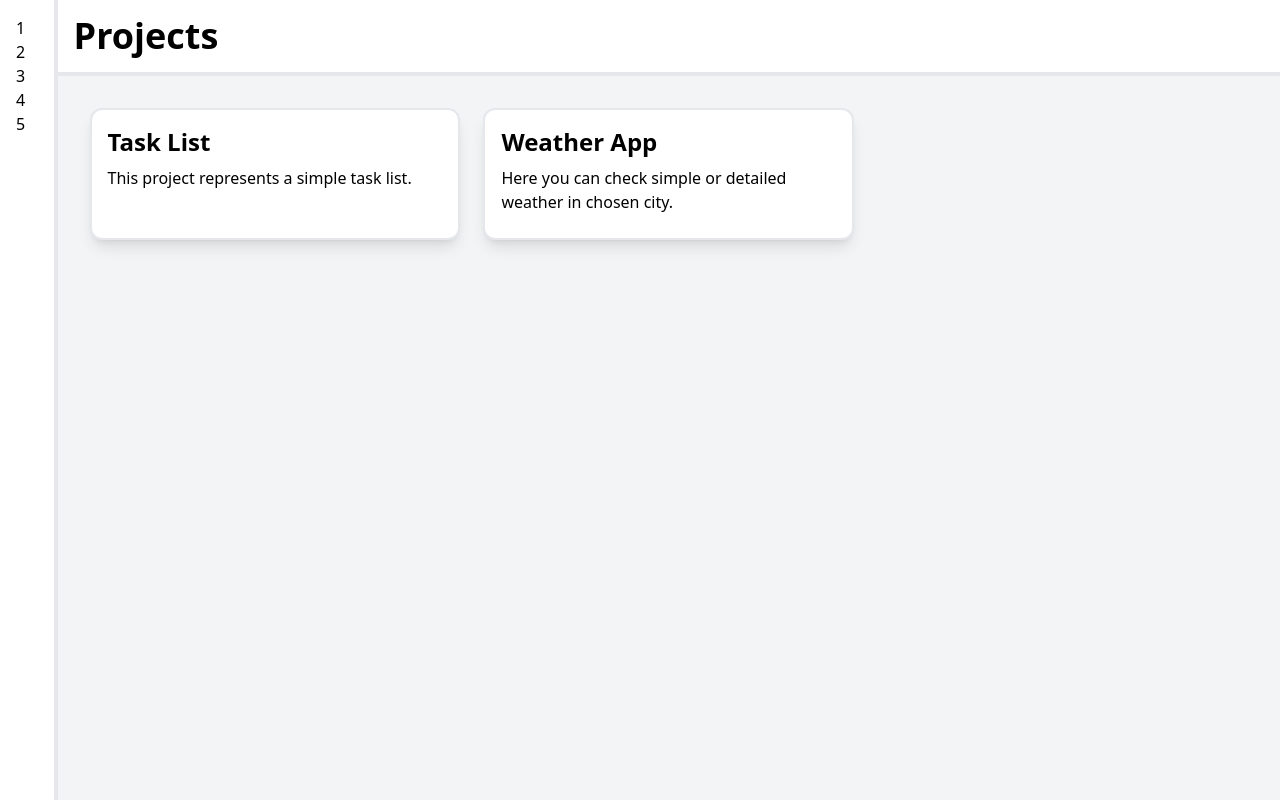
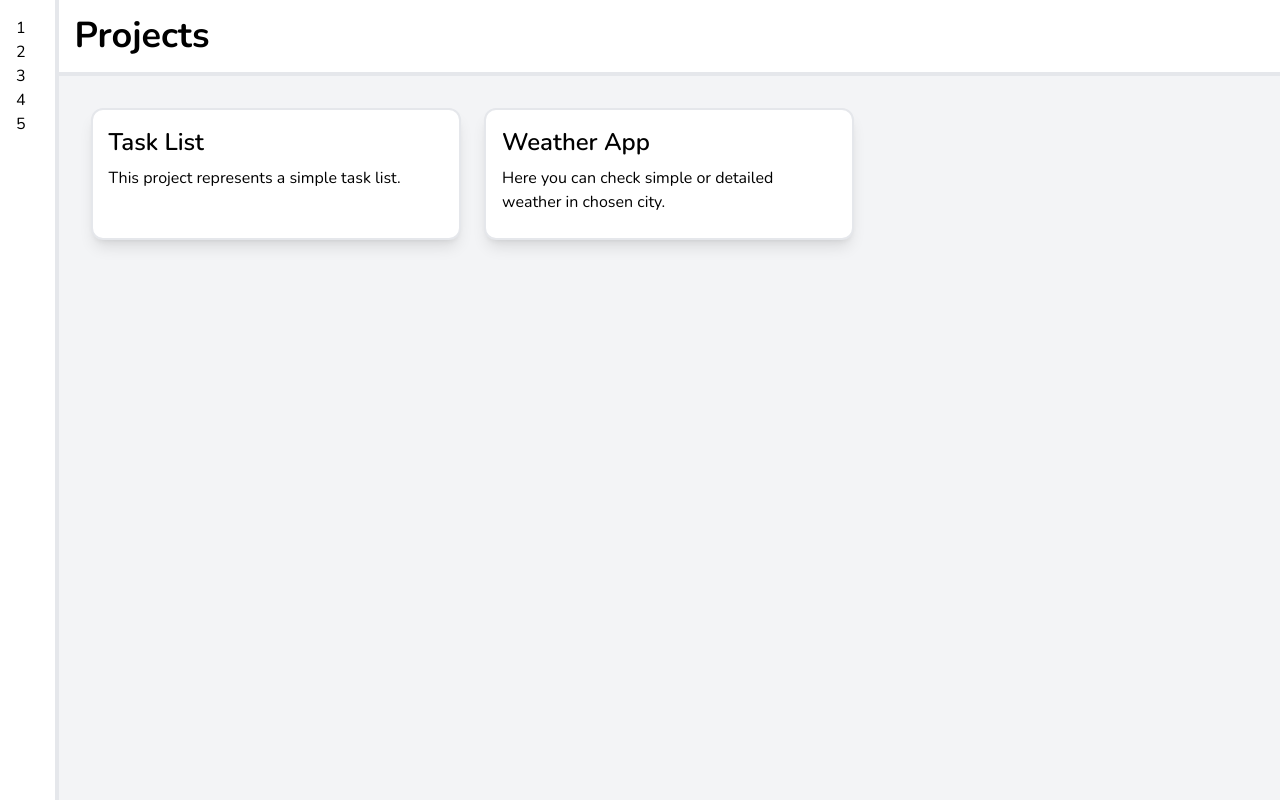
Before and after one commit to femtoF121/sandbox, a React (Vite) app: page / in a window 1280 px wide. Built offline with nearby package versions, Linux system fonts and the light colour scheme.

Commit message:
feat: changed

```diff
--- a/index.html
+++ b/index.html
@@ -3,6 +3,12 @@
   <head>
     <meta charset="UTF-8" />
     <link rel="icon" type="image/svg+xml" href="/sand-castle.svg" />
+    <link rel="preconnect" href="https://fonts.googleapis.com" />
+    <link rel="preconnect" href="https://fonts.gstatic.com" crossorigin />
+    <link
+      href="https://fonts.googleapis.com/css2?family=Nunito:ital,wght@0,200..1000;1,200..1000&display=swap"
+      rel="stylesheet"
+    />
     <meta name="viewport" content="width=device-width, initial-scale=1.0" />
     <title>Sandbox</title>
   </head>
--- a/src/App.tsx
+++ b/src/App.tsx
@@ -1,3 +1,4 @@
+import { createTheme, ThemeProvider } from "@mui/material";
 import { QueryClient, QueryClientProvider } from "@tanstack/react-query";
 import { ReactQueryDevtools } from "@tanstack/react-query-devtools";
 import AppRoutes from "./router";
@@ -5,11 +6,18 @@ import AppRoutes from "./router";
 const queryClient = new QueryClient();
 
 function App() {
+  const theme = createTheme({
+    typography: {
+      fontFamily: "'Nunito', sans-serif",
+    },
+  });
   return (
-    <QueryClientProvider client={queryClient}>
-      <ReactQueryDevtools />
-      <AppRoutes />
-    </QueryClientProvider>
+    <ThemeProvider theme={theme}>
+      <QueryClientProvider client={queryClient}>
+        <ReactQueryDevtools />
+        <AppRoutes />
+      </QueryClientProvider>
+    </ThemeProvider>
   );
 }
 
--- a/src/index.css
+++ b/src/index.css
@@ -3,10 +3,12 @@
 @theme {
   --breakpoint-tablet: 799px;
   --breakpoint-desktop: 1379px;
+
+  --font-nunito: "Nunito", sans-serif;
 }
 
 :root {
-  font-family: system-ui, Avenir, Helvetica, Arial, sans-serif;
+  font-family: "Nunito", sans-serif;
   font-synthesis: none;
   text-rendering: optimizeLegibility;
   -webkit-font-smoothing: antialiased;
```
